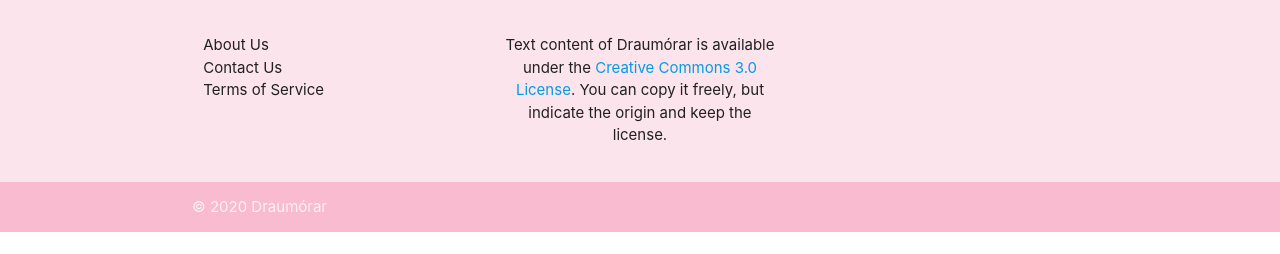
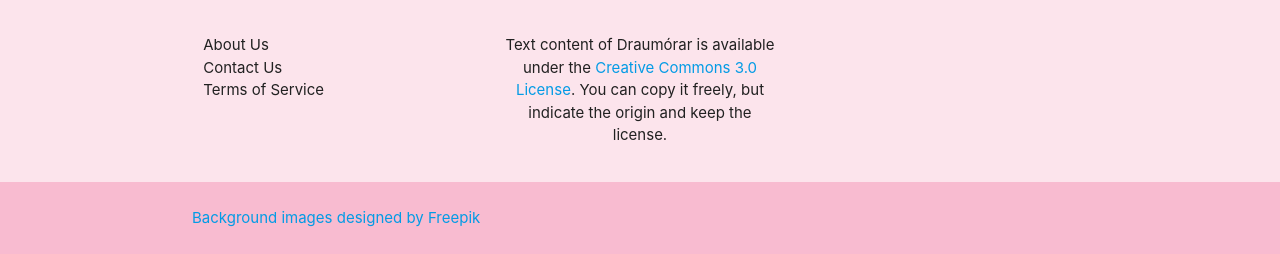
Before and after one commit to heidars19/draumorar, a Django app: page / in a window 1280 px wide. Shown: the part 3167-3421 px from the top of the page. Before the commit the page ends 3399 px from the top, so only its background shows below. Run offline with Django 3.2, Linux system fonts and the light colour scheme.

Commit message:
background image

```diff
--- a/templates/base.html
+++ b/templates/base.html
@@ -22,7 +22,7 @@
     <!-- Compiled and minified CSS -->
     <link rel="stylesheet" href="https://cdnjs.cloudflare.com/ajax/libs/materialize/1.0.0/css/materialize.min.css">
     <link rel="stylesheet" href="{% static "css/main.css" %}">
-    <link rel="shortcut icon" href="{% static 'images/sitelogo3.png' %}">
+    <link rel="shortcut icon" href="{% static 'images/face-right.jpg' %}">
     <link rel="icon" href="{% static 'images/favicon.ico' %}">
 
     {% block style %}
--- a/templates/footer.html
+++ b/templates/footer.html
@@ -21,7 +21,7 @@
     </div>
     <div class="footer-copyright pink lighten-4">
         <div class="container">
-            © 2020 Draumórar
+            <p><a href="http://www.freepik.com">Background images designed by Freepik</a></p>
         </div>
     </div>
 </footer>
```
Also changed, not shown: 1 other file.
